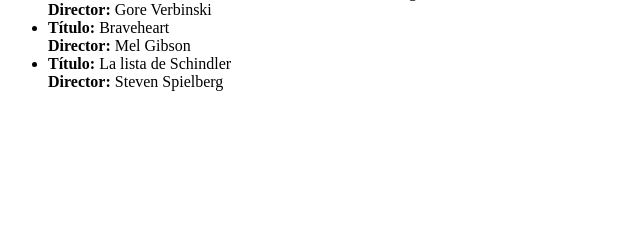
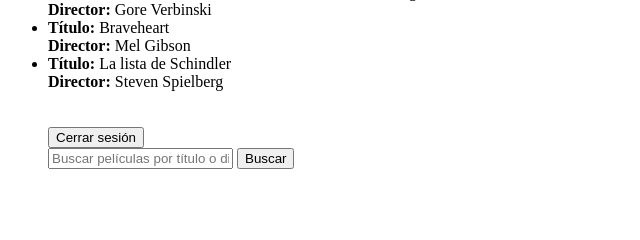
Before and after one commit to F3lixI/ProyectoSistemas, a Django app: template pelis_crud/templates/home.html in a window 1280 px wide. Shown: the part 349-589 px from the top of the page, without its empty margins (0-640 px from the left). Run offline with Django 4.2, Linux system fonts and the light colour scheme; the template is opened without the code that fills it: values that come from a table or form of the project are taken from there, others are empty; data comes from the database, SQL or seed files in the repository; both versions use the stored data as it was after the commit.

Commit message:
Ajustes barra busqueda

```diff
--- a/pelis_crud/templates/home.html
+++ b/pelis_crud/templates/home.html
@@ -15,5 +15,20 @@
                 <strong>Director:</strong> {{ pelicula.director }}<br>
             </li>
         {% endfor %}
+
+
+    <br><br>
+    <!-- logout -->
+    <form action="{% url 'logout' %}" method="post">
+        {% csrf_token %}
+        <button  id="logout" type="submit">Cerrar sesión</button>
+    </form>
+
+    <!-- search -->
+    <form method="get" action="{% url 'buscar' %}">
+        <input type="text" name="q" value="{{ request.GET.q }}" placeholder="Buscar películas por título o director">
+        <button type="submit">Buscar</button>
+    </form>
+
 </body>
 </html>
--- a/pelis_crud/urls.py
+++ b/pelis_crud/urls.py
@@ -5,5 +5,6 @@ urlpatterns = [
     path('', views.home, name='home'),
     path('registro', views.registrar, name='registrar'),
     path('login', views.iniciar_sesion, name='login' ),
-    path('buscar', views.buscar_pelicula, name='buscar')
+    path('buscar', views.buscar_pelicula, name='buscar'),
+    path('logout', views.cerrar_sesion, name='logout'),
 ]
```
Also changed, not shown: pelis_crud/templates/search.html (+11 -0 lines), pelis_crud/views.py (+9 -1 lines), db.sqlite3.
